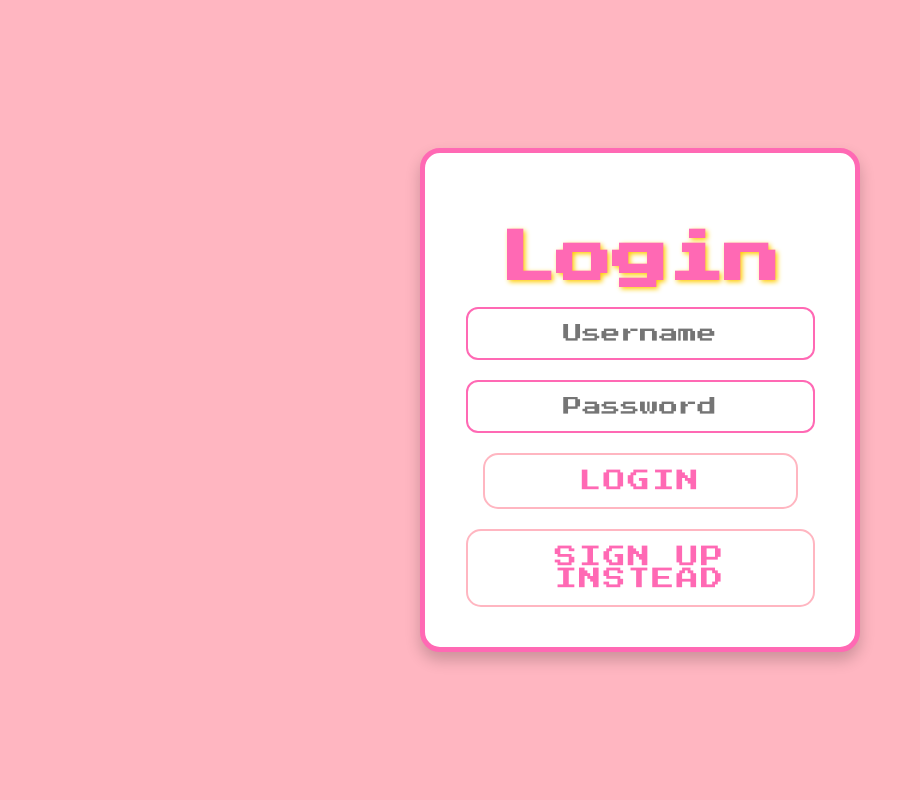
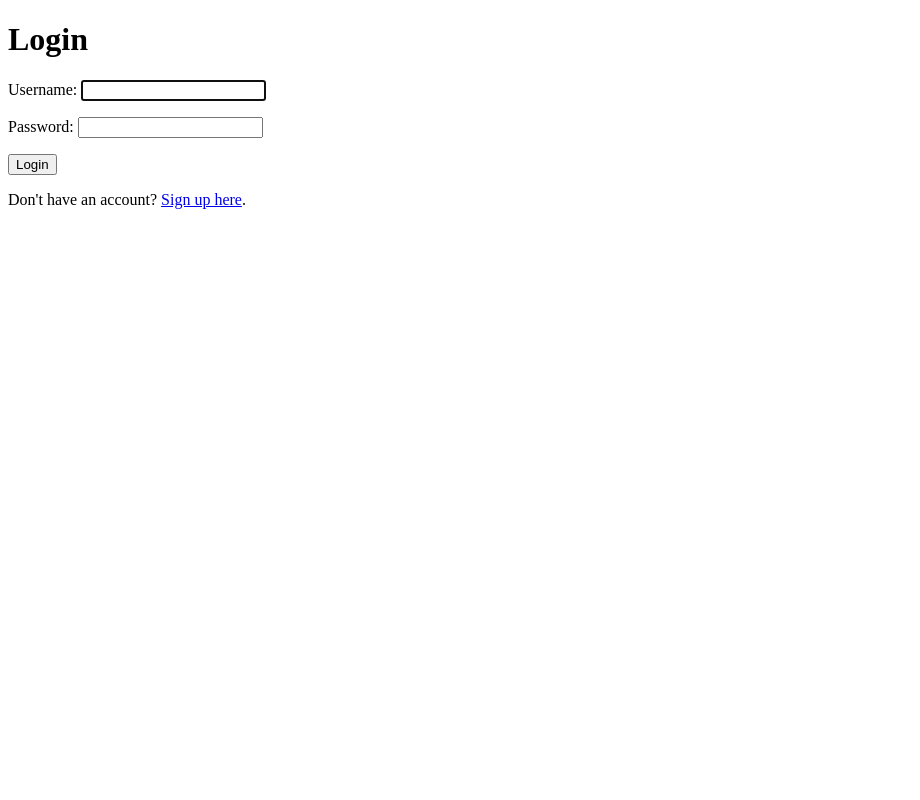
Before and after one commit to sarakhan7/FitPets, a Django app: page /login/ in a window 1280 px wide. Shown: the whole page, without its empty margins (0-920 px from the left). Run offline with Django 5.2, Linux system fonts and the light colour scheme.

Commit message:
Did login logout kinda

```diff
--- a/mywebsite/myapp/templates/myapp/login.html
+++ b/mywebsite/myapp/templates/myapp/login.html
@@ -1,132 +1,18 @@
 <!DOCTYPE html>
-<html lang="en">
+<html>
 <head>
-  <meta charset="UTF-8" />
-  <meta name="viewport" content="width=device-width, initial-scale=1.0"/>
-  <title>Login</title>
-  <link href="https://fonts.googleapis.com/css2?family=Press+Start+2P&display=swap" rel="stylesheet"/>
-  <link rel="stylesheet" href="styles/styles.css" />
-  <style>
-    body {
-      font-family: 'Press Start 2P', cursive;
-      background-color: #ffb6c1; /* Soft pink background */
-      color: #fff;
-      display: flex;
-      justify-content: center;
-      align-items: center;
-      height: 100vh;
-      margin: 0;
-    }
-
-    .container {
-      display: flex;
-      justify-content: center;
-      align-items: center;
-      width: 100%;
-      max-width: 700px;
-      padding: 20px;
-    }
-
-    .form-container {
-      background-color: #ffffff;
-      padding: 40px;
-      border-radius: 20px;
-      box-shadow: 0 8px 15px rgba(0, 0, 0, 0.2);
-      text-align: center;
-      width: 350px;
-      border: 5px solid #ff69b4; /* Cute pink border */
-      display: flex;
-      flex-direction: column;
-      justify-content: center;
-      align-items: center;
-    }
-
-    h1.title {
-      font-size: 3.5rem;
-      margin-bottom: 20px;
-      color: #ff69b4;
-      text-shadow: 2px 2px 5px #ffcc00; /* Soft glowing effect */
-    }
-
-    .input-field {
-      width: 90%;
-      padding: 15px;
-      font-family: 'Press Start 2P', cursive;
-      border: 2px solid #ff69b4;
-      border-radius: 12px;
-      margin-bottom: 20px;
-      font-size: 1.2rem;
-      color: #ff69b4;
-      background-color: white;
-      outline: none;
-      text-align: center;
-      transition: border-color 0.3s ease, box-shadow 0.3s ease;
-    }
-
-    .input-field:focus {
-      border-color: #ff1493;
-      box-shadow: 0 0 5px #ff69b4;
-    }
-
-    .button-container {
-      display: flex;
-      flex-direction: column;
-      gap: 20px;
-      width: 100%;
-      align-items: center;
-    }
-
-    /* Chill Button Style */
-    .action-btn {
-      width: 90%;
-      padding: 15px;
-      background-color: #fff;
-      border: 2px solid #ffb6c1; /* Soft pink border for a subtle look */
-      border-radius: 15px;
-      color: #ff69b4;
-      font-size: 1.4rem;
-      font-family: 'Press Start 2P', cursive;
-      text-transform: uppercase;
-      letter-spacing: 2px;
-      cursor: pointer;
-      transition: background-color 0.3s ease, transform 0.2s ease, color 0.3s ease;
-      box-shadow: none;
-    }
-
-    /* Chill Button Hover Effect */
-    .action-btn:hover {
-      background-color: #ffb6c1; /* Light pink on hover */
-      color: white;
-      transform: scale(1.05);
-      box-shadow: 0 4px 10px rgba(0, 0, 0, 0.2); /* Softer shadow */
-    }
-
-    /* Chill Button Active (clicked) Effect */
-    .action-btn:active {
-      background-color: #ff69b4; /* Slightly deeper pink on click */
-      color: white;
-      transform: scale(1.02);
-    }
-
-    a.action-btn {
-      text-decoration: none;
-      display: block;
-    }
-  </style>
+    <title>Login</title>
 </head>
 <body>
-  <div class="container">
-    <div class="form-container">
-      <h1 class="title">Login</h1>
-      <form>
-        <input type="text" placeholder="Username" required class="input-field" />
-        <input type="password" placeholder="Password" required class="input-field" />
-        <div class="button-container">
-          <button type="submit" class="action-btn">Login</button>
-          <a href="signup.html" class="action-btn">Sign Up Instead</a>
-        </div>
-      </form>
-    </div>
-  </div>
+    <h1>Login</h1>
+    {% if form.errors %}
+        <p style="color: red;">Invalid username or password. Please try again.</p>
+    {% endif %}
+    <form method="post">
+        {% csrf_token %}
+        {{ form.as_p }}
+        <button type="submit">Login</button>
+    </form>
+    <p>Don't have an account? <a href="{% url 'signup' %}">Sign up here</a>.</p>
 </body>
 </html>
--- /dev/null
+++ b/mywebsite/myapp/urls.py
@@ -0,0 +1,6 @@
+from django.urls import path
+from . import views
+
+urlpatterns = [
+    path('', views.home, name='home'),  # maps root to home view
+]
--- a/mywebsite/myapp/views.py
+++ b/mywebsite/myapp/views.py
@@ -3,7 +3,9 @@ from django.http import HttpResponse
 from django.shortcuts import redirect
 from .models import ToDoItem
 from django.shortcuts import get_object_or_404
-
+from django.contrib.auth.forms import UserCreationForm
+from django.contrib.auth import login
+from django.contrib import messages
 
 
 # Create your views here.
@@ -15,11 +17,22 @@ def home(request):
     }
     return render(request, 'home.html', {'tasks_by_category': tasks_by_category})
 
-def login(request):
-    return render(request, 'myapp/login.html')
+# def login(request):
+#     return render(request, 'myapp/login.html')
 
 def signup(request):
-    return render(request, 'myapp/signup.html')
+    if request.method == 'POST':
+        form = UserCreationForm(request.POST)
+        if form.is_valid():
+            user = form.save()
+            login(request, user)
+            messages.success(request, "Signup successful! Welcome, {}.".format(user.username))
+            return redirect('home')
+        else:
+            messages.error(request, "Signup failed. Please correct the errors below.")
+    else:
+        form = UserCreationForm()
+    return render(request, 'myapp/signup.html', {'form': form})
 
 def task_list(request):
     category = request.GET.get('category', '')  # Check if category is passed via GET params
@@ -52,11 +65,24 @@ def add_task(request, category):
             ToDoItem.objects.create(title=title, category=category)  # Create a new task for the category
         return redirect('home')  # Redirect back to the home page
 
+# def mark_task_complete(request, category, task_id):
+#     task = get_object_or_404(ToDoItem, id=task_id, category=category)
+#     task.completed = True
+#     task.save()
+#     return redirect('home')  # Redirect back to the category list
+from django.contrib.auth.decorators import login_required
+
+@login_required
 def mark_task_complete(request, category, task_id):
     task = get_object_or_404(ToDoItem, id=task_id, category=category)
-    task.completed = True
-    task.save()
-    return redirect('home')  # Redirect back to the category list
+    if not task.completed:  # Only award points if the task is not already completed
+        task.completed = True
+        task.save()
+        # Award points to the logged-in user
+        request.user.profile.points += 10  # Add 10 points (or any value you choose)
+        request.user.profile.save()
+    return redirect('home')  # Redirect back to the home page
+
 
 def stretching_list(request):
     stretching = ToDoItem.objects.filter(category=ToDoItem.STRETCHING)
--- a/mywebsite/mywebsite/settings.py
+++ b/mywebsite/mywebsite/settings.py
@@ -27,6 +27,7 @@ DEBUG = True
 
 ALLOWED_HOSTS = []
 
+LOGOUT_REDIRECT_URL = 'home' # Redirect to home after logout
 
 # Application definition
 
--- a/mywebsite/mywebsite/urls.py
+++ b/mywebsite/mywebsite/urls.py
@@ -15,14 +15,18 @@ Including another URLconf
     2. Add a URL to urlpatterns:  path('blog/', include('blog.urls'))
 """
 from django.contrib import admin
-from django.urls import path
+from django.urls import path, include
 from myapp.views import home
 from myapp import views
+from django.contrib.auth import views as auth_views
+from django.http import HttpResponse
 
 urlpatterns = [
     path('admin/', admin.site.urls),
     path('', views.home, name='home'),
-    path('login/', views.login, name='login'),
+    path('', include('myapp.urls')),
+    path('login/', auth_views.LoginView.as_view(template_name='myapp/login.html'), name='login'),
+    path('logout/', auth_views.LogoutView.as_view(next_page='home'), name='logout'),
     path('signup/', views.signup, name='signup'),
     path('tasks/', views.task_list, name='task_list'),
     path('exercises/', views.exercise_list, name='exercise_list'),
@@ -30,5 +34,6 @@ urlpatterns = [
     path('cardio/', views.cardio_list, name='cardio_list'),
     path('<str:category>/', views.category_task_list, name='category_task_list'),
     path('<str:category>/add/', views.add_task, name='add_task'),
-    path('<str:category>/complete/<int:task_id>/', views.mark_task_complete, name='mark_task_complete')
+    path('<str:category>/complete/<int:task_id>/', views.mark_task_complete, name='mark_task_complete'),
+
 ]
```
Also changed, not shown: mywebsite/myapp/models.py (+8 -0 lines), mywebsite/myapp/signals.py (added, +10 -0 lines), mywebsite/myapp/templates/home.html (+11 -0 lines), mywebsite/myapp/templates/myapp/signup.html (+14 -84 lines), mywebsite/db.sqlite3, mywebsite/myapp/migrations/0002_alter_todoitem_category_profile.py (added), 2 other files.
